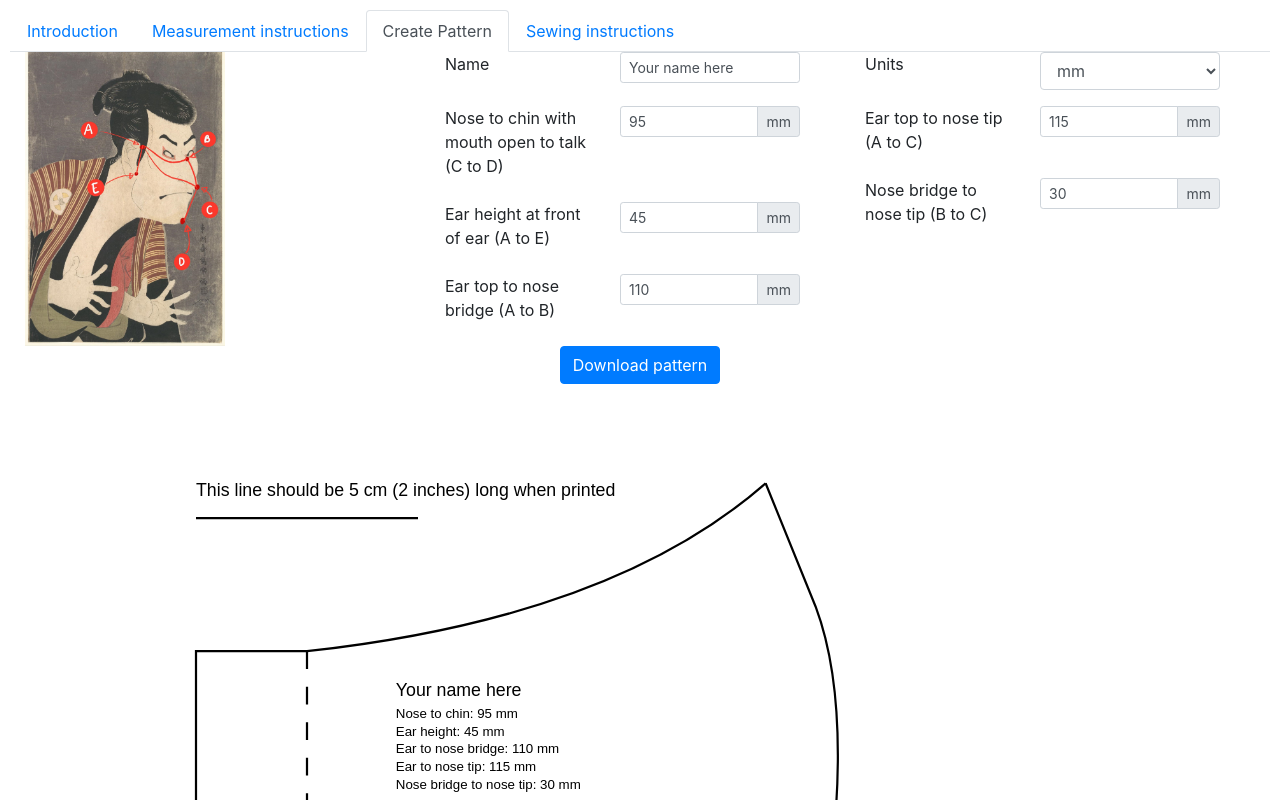
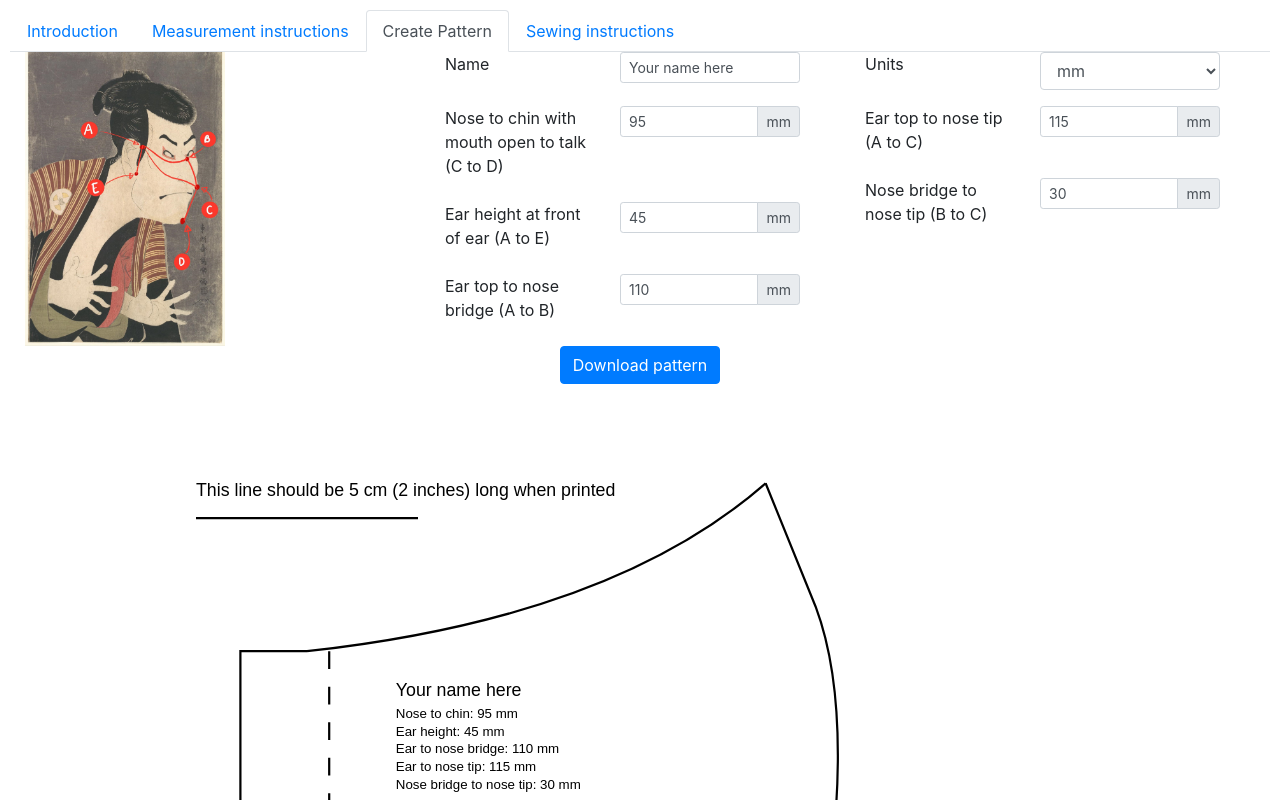
Before and after one commit to fenichel/mask-pattern-generator, a React (Create React App) app: page / in a window 1280 px wide. Both pictures are taken after a click on the tab "Create Pattern". Shown: the top 800 px of the page. Built offline with nearby package versions, Linux system fonts and the light colour scheme.

Commit message:
Reduce tab width and shifter filter offset by 5

```diff
--- a/src/makePattern.js
+++ b/src/makePattern.js
@@ -17,7 +17,8 @@ export class MaskPattern extends React.Component {
         this.earToNoseRiseAngle = degreeToRadian(5);
         this.noseChinAngle = degreeToRadian(90);
         // The width of the tab for the strap, in mm
-        this.tabWidth = 25;
+        this.tabWidth = 15;
+        this.filterOffset = 5;
         this.chinThroatAngle = degreeToRadian(10);
         this.download = this.download.bind(this);
     }
@@ -235,9 +236,9 @@ export class MaskPattern extends React.Component {
                                 <PatternPolyline points={this.getOutlinePoints()}>
                                 </PatternPolyline>
                                 <line
-                                    x1={this.earTop.x}
+                                    x1={this.earTop.x + this.filterOffset}
                                     y1={this.earTop.y}
-                                    x2={this.earBottom.x}
+                                    x2={this.earBottom.x + this.filterOffset}
                                     y2={this.earBottom.y}
                                     strokeDasharray='4'
                                     stroke='black'
```
Also changed, not shown: public/sample_pattern.svg (added), 1 other file (tests, documents, lock files or other folders).
